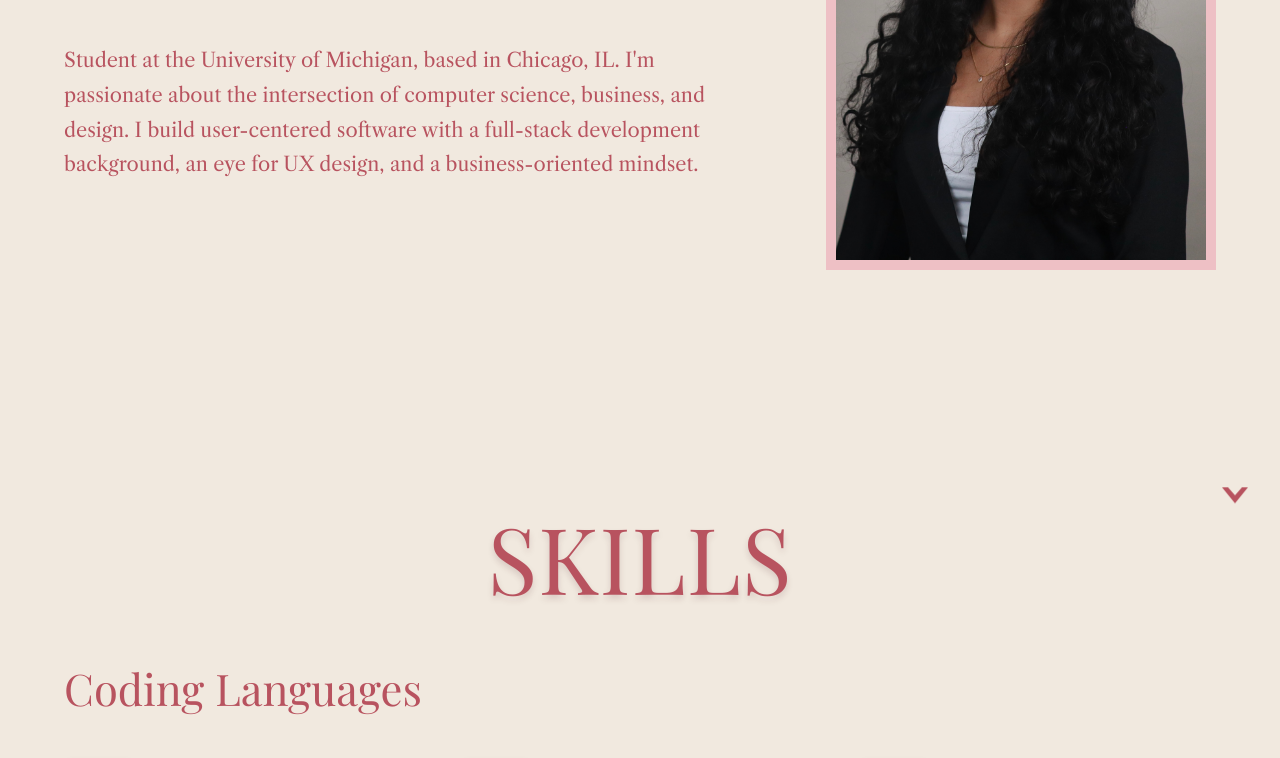
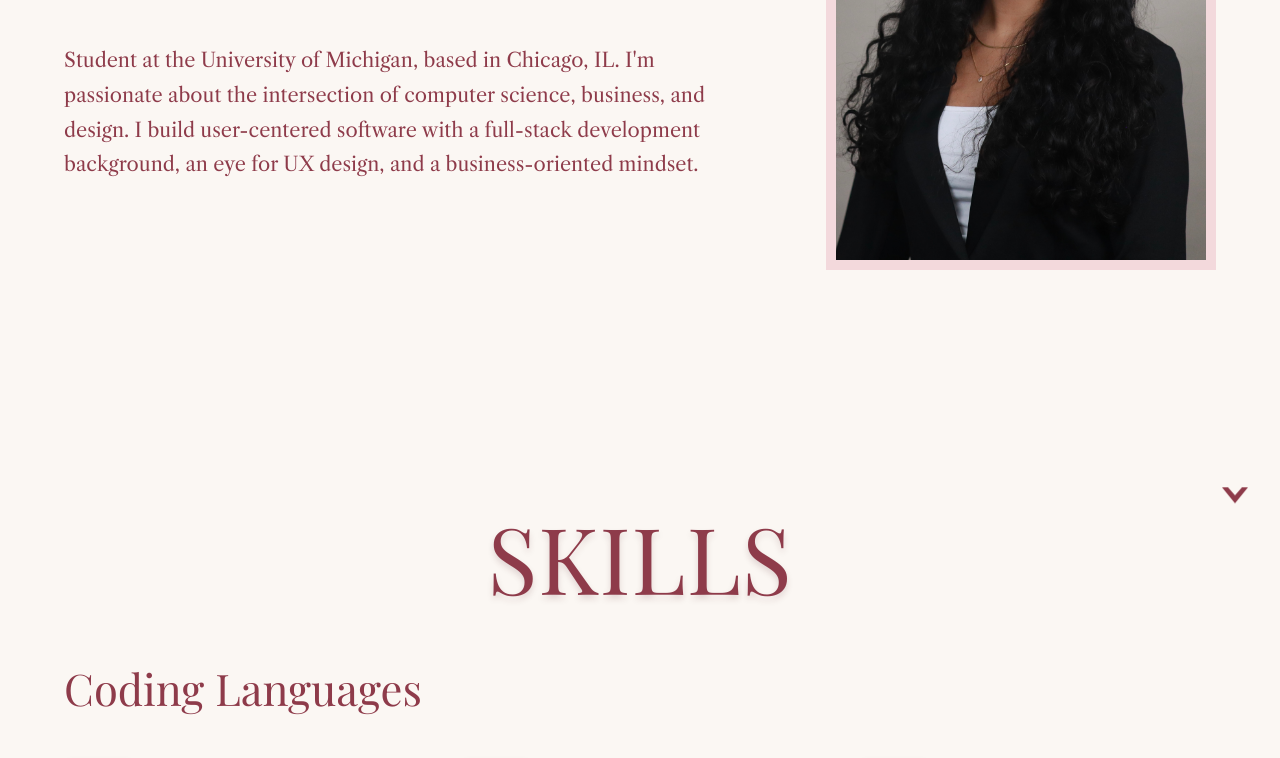
Before and after one commit to imaniabdul1/imaniabdul1.github.io, a plain HTML site: page index.html in a window 1280 px wide. Shown: the part 405-1163 px from the top of the page. Drawn offline with Linux system fonts and the light colour scheme.

Commit message:
Update style.css

```diff
--- a/style.css
+++ b/style.css
@@ -8,14 +8,14 @@
 
 /* ========== Tokens ========== */
 :root {
-  --bg: #F1E9DF;
-  --cream: #FAF5EC;
-  --nav: #EEC0C5;
-  --rose: #B8535F;
-  --rose-dark: #9A3F4B;
-  --rose-soft: #EE9AA6;
-  --ink: #5C4A44;
-  --muted: #9C8A82;
+  --bg: #FBF7F3;
+  --cream: #FFFFFF;
+  --nav: #F3D9DC;
+  --rose: #8E3B4A;
+  --rose-dark: #6E2A37;
+  --rose-soft: #C97B88;
+  --ink: #3B2F2F;
+  --muted: #8A7B76;
 
   --display: "Playfair Display", Georgia, serif;
   --serif: "Libre Caslon Text", Georgia, serif;
```
